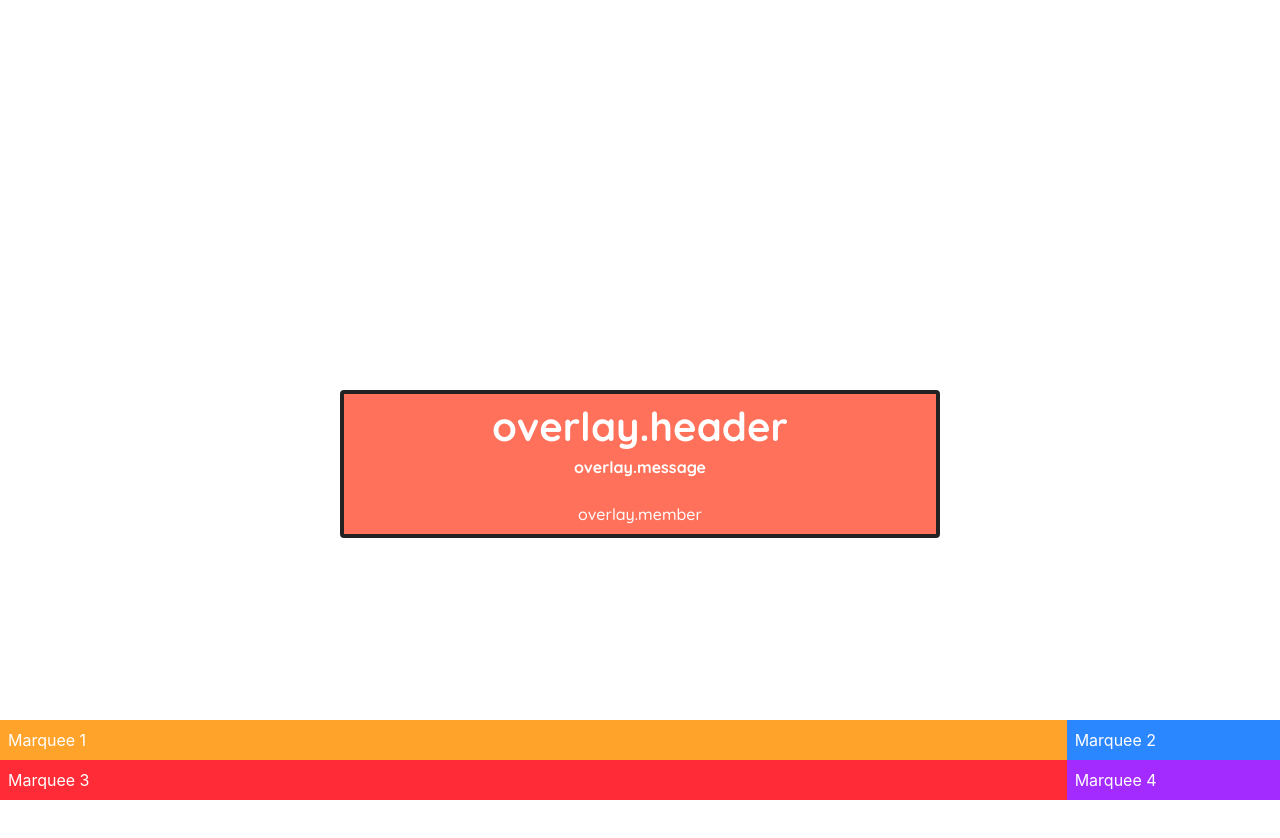
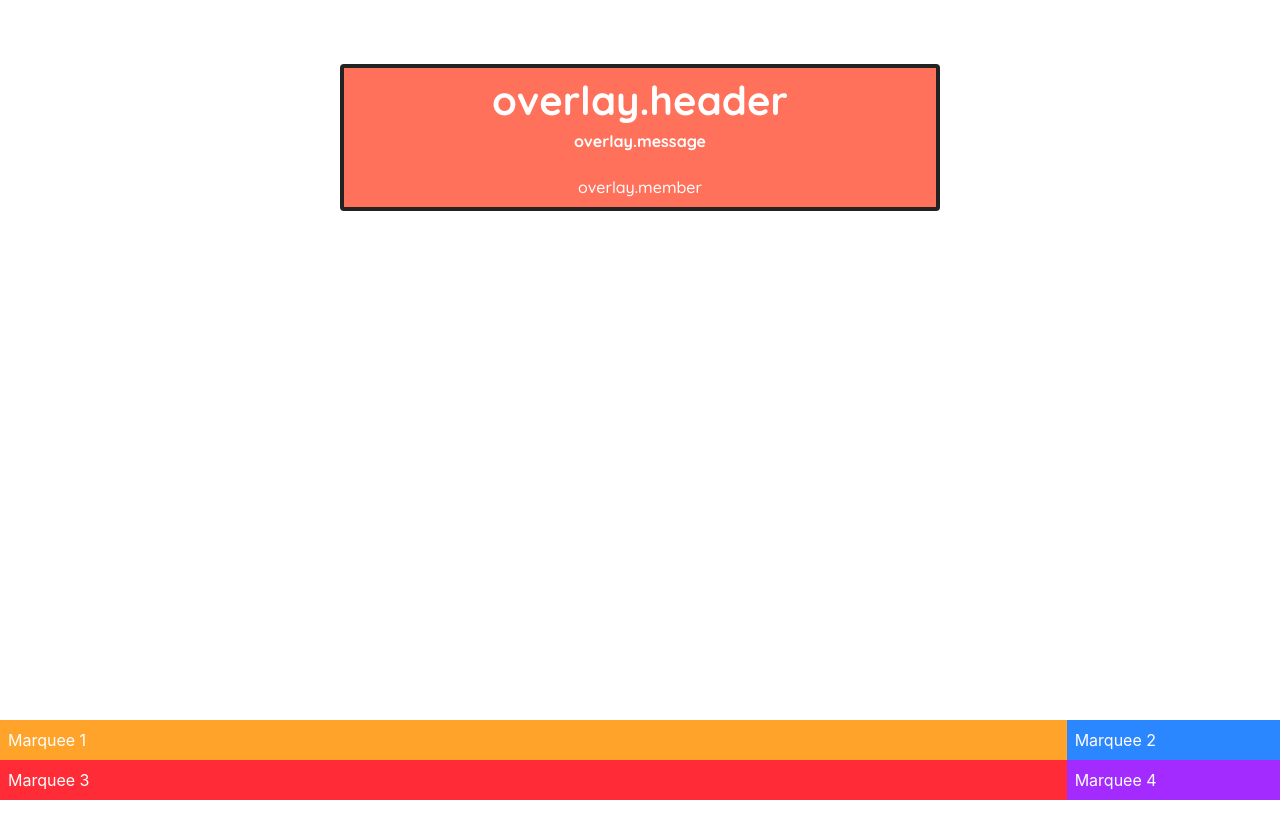
Before and after one commit to ikr4-m/qurban-controller, a React (Create React App) app in the folder frontend/: page / in a window 1280 px wide. Shown: the top 838 px of the page. After the commit the page ends 800 px from the top, so only its background shows below. Built offline with nearby package versions, Linux system fonts and the light colour scheme; no server answers.

Commit message:
Revised Overlay.js

```diff
--- a/frontend/src/Components/Overlay.js
+++ b/frontend/src/Components/Overlay.js
@@ -4,7 +4,7 @@ import '../Sass/main.scss'
 function Overlay (props) {
   return (
     <div className='overlay'>
-      <div className='container-fluid d-flex flex-column' style={{ height: '100vh' }}>
+      <div className='container-fluid'>
         <div className='py-2 notification m-auto text-center'>
           <h1 className='mb-2'>
             {props.header || 'overlay.header'}
```
